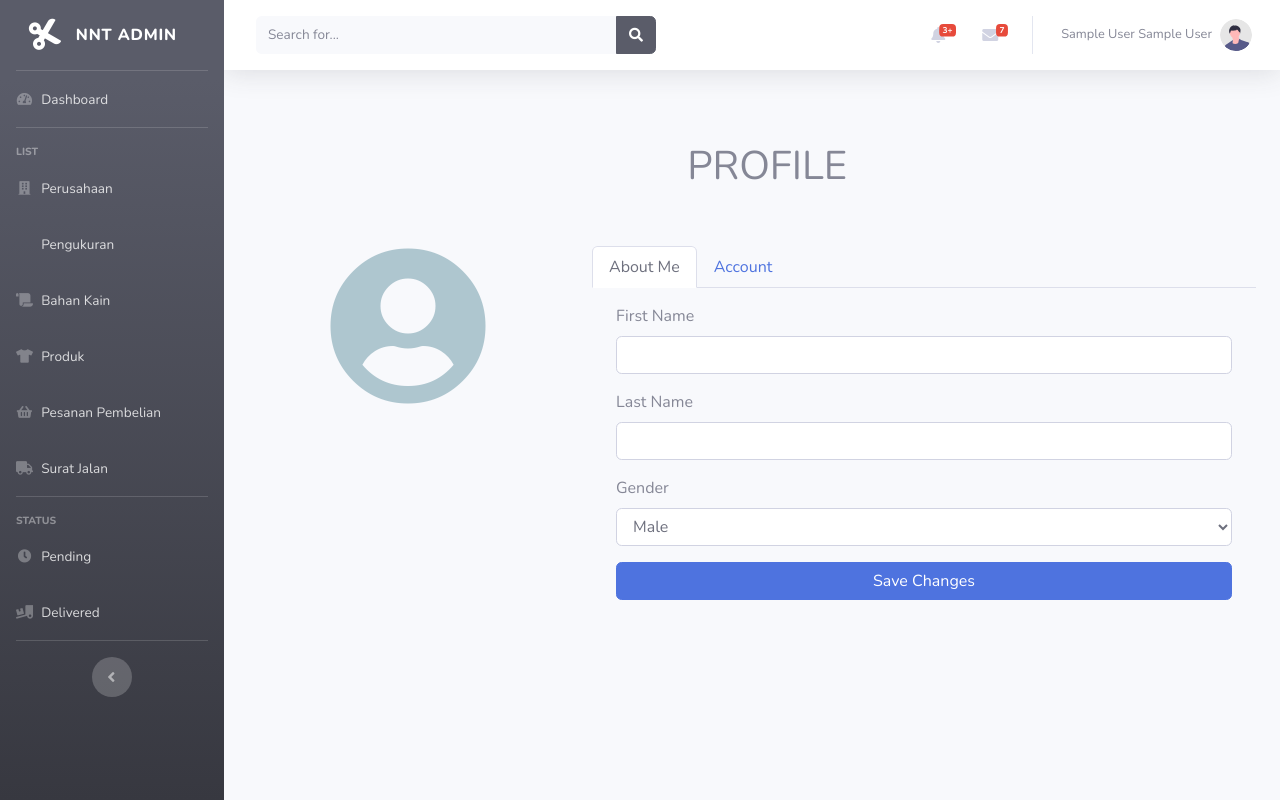
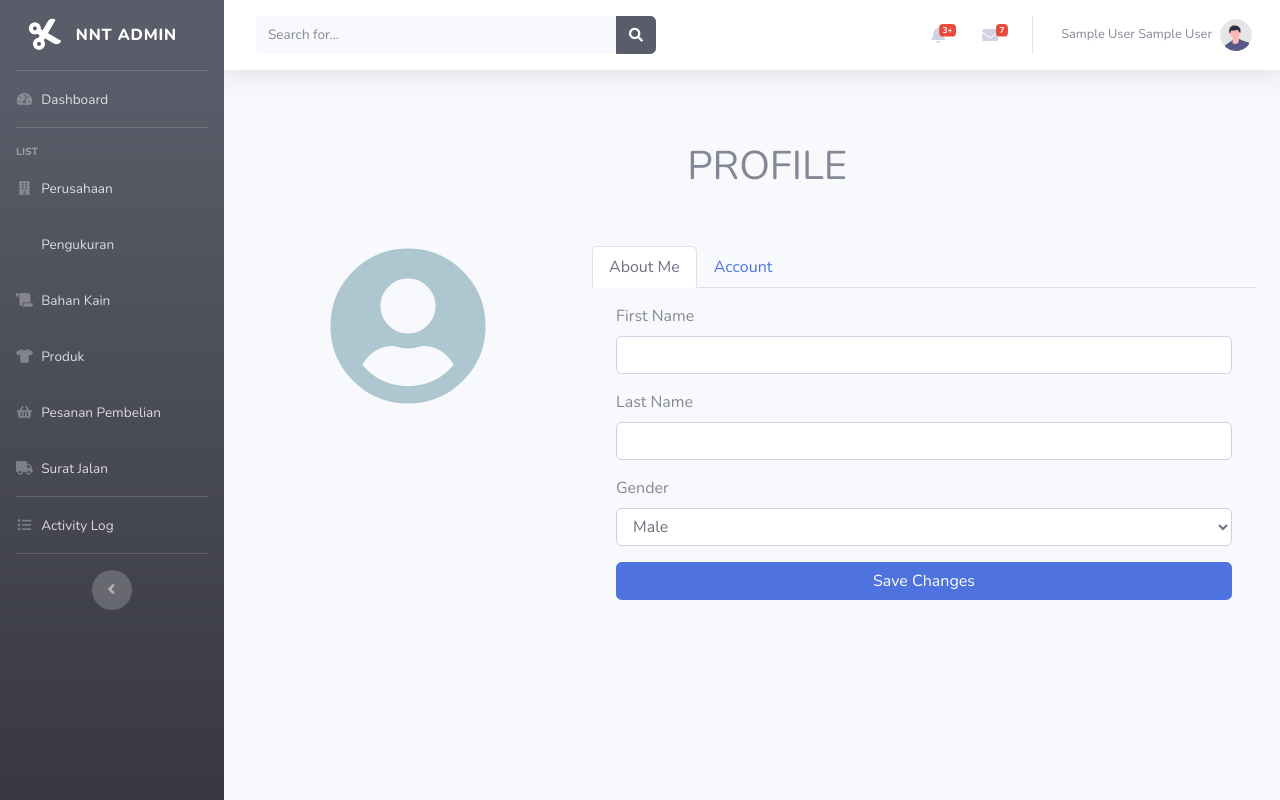
Before and after one commit to ryifkiyidan/NNT-Project, a CodeIgniter app: page /nnt-project/index.php/page/profile in a window 1280 px wide. Run offline with CodeIgniter, Linux system fonts and the light colour scheme; the visitor is signed in with stand-in values (Sample User, id 1); data that the repository does not hold is empty; some libraries are stand-ins or nearby versions.

Commit message:
add activityloh in sidebar

```diff
--- a/application/views/template/backend/sidebar.php
+++ b/application/views/template/backend/sidebar.php
@@ -100,25 +100,13 @@
 	</li>
 
 	<!-- Divider -->
-	<hr class="sidebar-divider">
-
-	<!-- Heading -->
-	<div class="sidebar-heading">
-		Status
-	</div>
+	<hr class="sidebar-divider my-0">
 
 	<!-- Nav Item - Charts -->
-	<li class="nav-item">
-		<a class="nav-link" href="charts.html">
-			<i class="fas fa-fw fa-clock"></i>
-			<span>Pending</span></a>
-	</li>
-
-	<!-- Nav Item - Tables -->
-	<li class="nav-item">
-		<a class="nav-link" href="tables.html">
-			<i class="fas fa-fw fa-truck-loading"></i>
-			<span>Delivered</span></a>
+	<li class="nav-item" id="nav-activitylog">
+		<a class="nav-link" href="<?= base_url('index.php/page/activitylog'); ?>">
+			<i class="fas fa-fw fa-list"></i>
+			<span>Activity Log</span></a>
 	</li>
 
 	<!-- Divider -->
```
Also changed, not shown: application/views/crud_view.php (+5 -2 lines).
